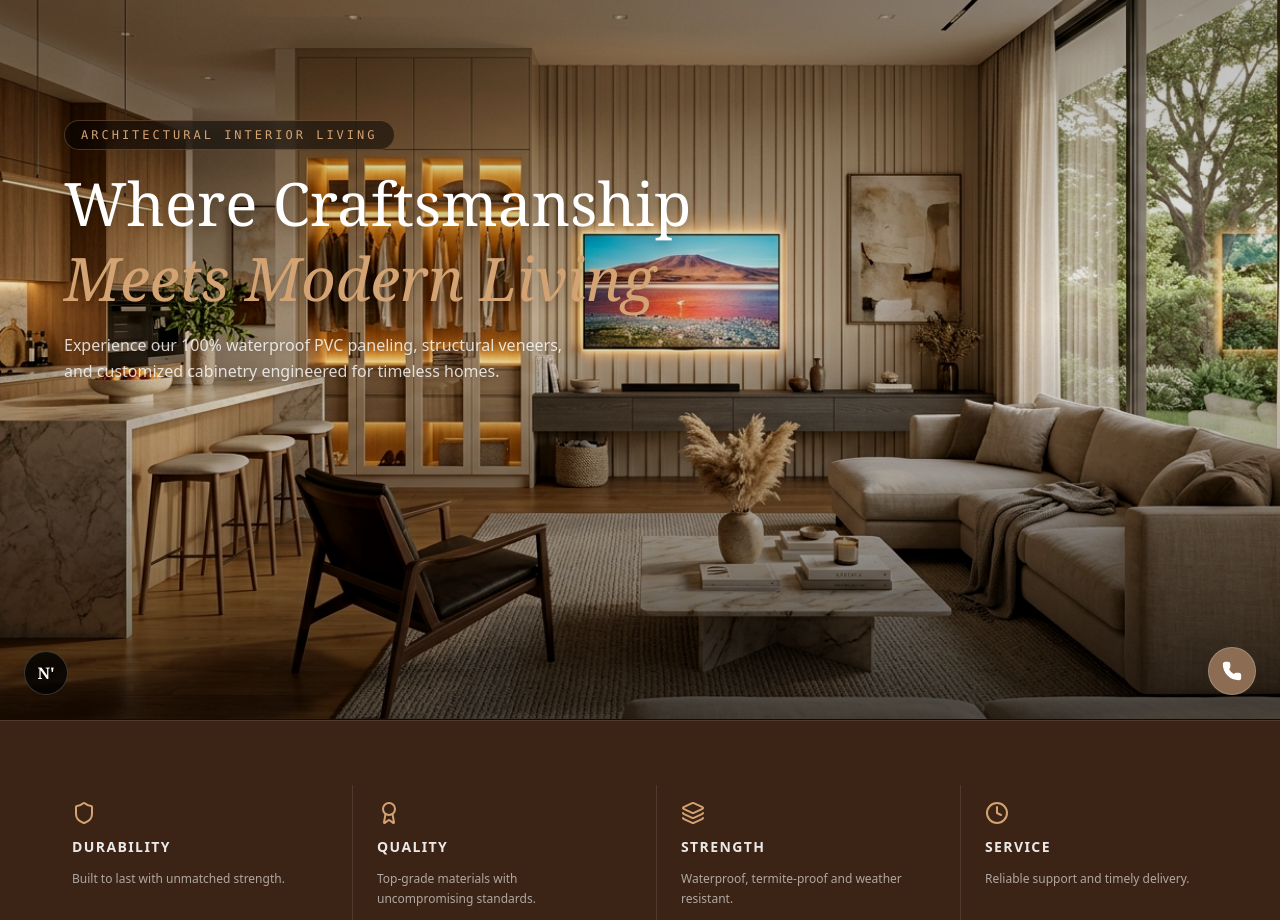
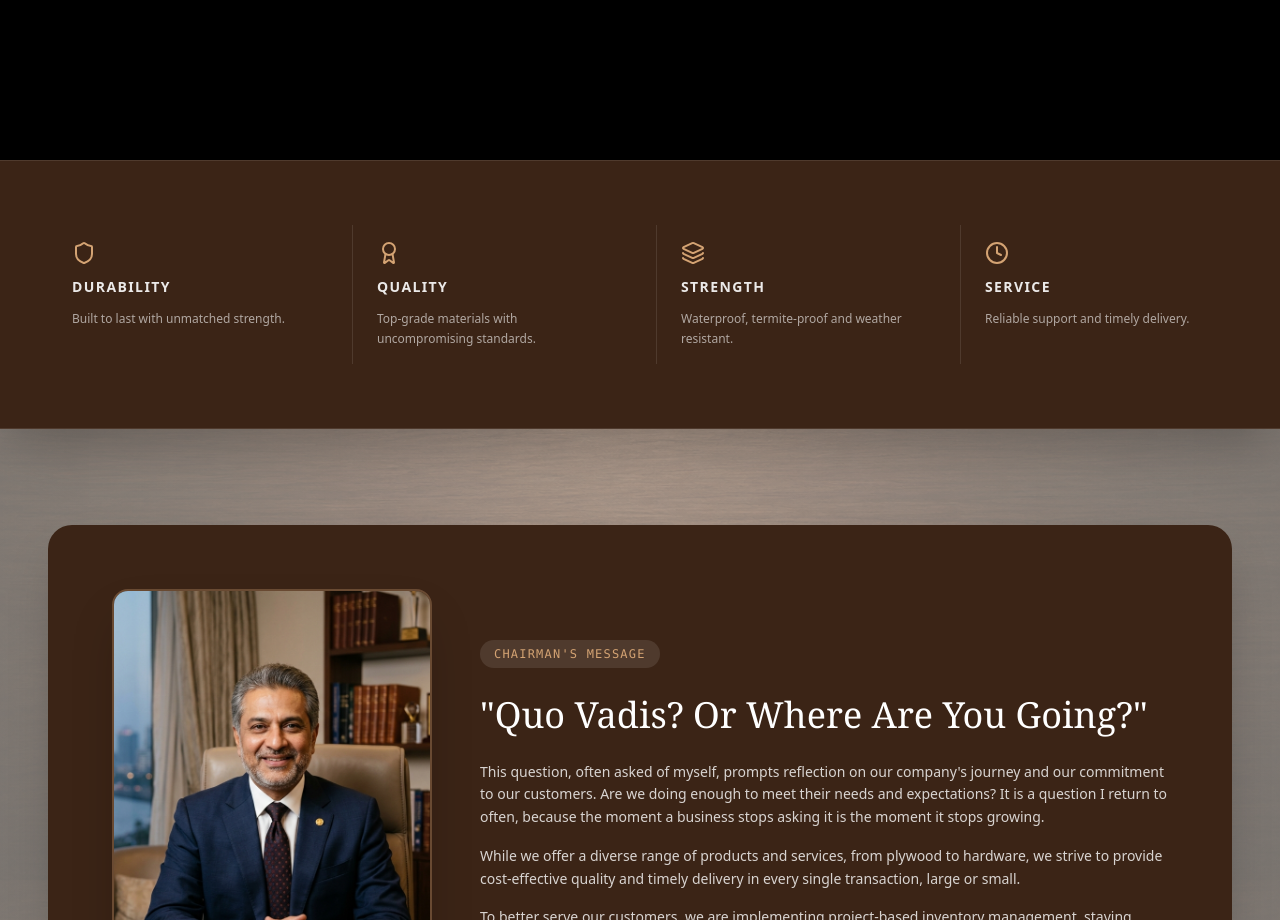
Before and after one commit to shafaf410/gratis, a Next.js app: page / in a window 1280 px wide. Shown: the part 2080-3000 px from the top of the page. Built offline with nearby package versions, Linux system fonts and the light colour scheme.

Commit message:
Overlay hero text and floating buttons directly on the last frame of scroll sequence

```diff
--- a/src/app/HeroScrollVideo.tsx
+++ b/src/app/HeroScrollVideo.tsx
@@ -1,8 +1,9 @@
 "use client";
 
 import React, { useRef, useEffect, useState } from "react";
+import { Phone } from "lucide-react";
 
-const TOTAL_FRAMES = 204;
+const TOTAL_FRAMES = 203;
 
 // Helper to format frame numbers like ezgif-frame-001.jpg
 const getFramePath = (index: number) => {
@@ -15,6 +16,7 @@ export default function HeroScrollVideo() {
   const canvasRef = useRef<HTMLCanvasElement>(null);
   const imagesRef = useRef<HTMLImageElement[]>([]);
   const [loadedCount, setLoadedCount] = useState(0);
+  const [overlayOpacity, setOverlayOpacity] = useState(0);
 
   useEffect(() => {
     const images: HTMLImageElement[] = [];
@@ -92,9 +94,18 @@ export default function HeroScrollVideo() {
         if (totalScrollable > 0) {
           const currentScroll = Math.min(Math.max(-rect.top, 0), totalScrollable);
           const scrollFraction = currentScroll / totalScrollable;
-          // Finish full 204 frame sequence by 85% scroll, so completed final frame holds before moving down
-          const frameProgress = Math.min(scrollFraction / 0.85, 1.0);
+
+          // Complete animation by 80% scroll
+          const frameProgress = Math.min(scrollFraction / 0.80, 1.0);
           targetFrame = frameProgress * (TOTAL_FRAMES - 1);
+
+          // Calculate overlay opacity: fade in between 70% and 90% scroll
+          if (scrollFraction > 0.65) {
+            const opacity = Math.min(Math.max((scrollFraction - 0.65) / 0.25, 0), 1);
+            setOverlayOpacity(opacity);
+          } else {
+            setOverlayOpacity(0);
+          }
         }
 
         // Lerp (Linear Interpolation) for 60fps silky smooth frame transitions
@@ -115,7 +126,7 @@ export default function HeroScrollVideo() {
   }, []);
 
   return (
-    <div ref={containerRef} className="relative w-full h-[250vh] bg-black select-none">
+    <div ref={containerRef} className="relative w-full h-[280vh] bg-black select-none">
       {/* Sticky Fullscreen Canvas Container */}
       <div className="sticky top-0 h-screen w-full overflow-hidden flex items-center justify-center bg-black">
         {/* Loading overlay while first few frames load */}
@@ -131,6 +142,43 @@ export default function HeroScrollVideo() {
           ref={canvasRef}
           className="w-full h-full block pointer-events-none"
         />
+
+        {/* FADES IN ON LAST FRAME: Hero Overlay Content & Buttons */}
+        <div
+          className="absolute inset-0 pointer-events-none transition-opacity duration-300 z-20 flex flex-col justify-between p-6 md:p-12"
+          style={{ opacity: overlayOpacity }}
+        >
+          {/* Top Subtle Subtitle */}
+          <div className="pt-20 md:pt-24 max-w-xl space-y-3">
+            <span className="text-xs font-mono uppercase tracking-[0.25em] text-[#D4A373] bg-black/60 px-4 py-1.5 rounded-full backdrop-blur-md border border-[#D4A373]/30 inline-block shadow-lg">
+              ARCHITECTURAL INTERIOR SOLUTIONS
+            </span>
+            <h1 className="text-3xl md:text-5xl font-serif text-white font-medium leading-tight drop-shadow-2xl">
+              Where Craftsmanship <br />
+              <span className="italic text-[#D4A373]">Meets Modern Living</span>
+            </h1>
+          </div>
+
+          {/* Bottom Controls matching screenshot */}
+          <div className="w-full flex items-center justify-between pointer-events-auto">
+            {/* Bottom-Left N' Badge Button */}
+            <button
+              className="w-11 h-11 rounded-full bg-black/85 hover:bg-black text-white font-serif font-bold text-base flex items-center justify-center shadow-2xl border border-white/20 hover:scale-110 active:scale-95 transition-all duration-300 group"
+              title="Gratis Group Brand"
+            >
+              <span className="group-hover:rotate-12 transition-transform">N&apos;</span>
+            </button>
+
+            {/* Bottom-Right Call Icon Button */}
+            <a
+              href="tel:+919544048877"
+              className="w-12 h-12 rounded-full bg-[#8C6D53] hover:bg-[#725740] text-white flex items-center justify-center shadow-2xl border border-white/20 hover:scale-110 active:scale-95 transition-all duration-300"
+              title="Call Gratis Direct"
+            >
+              <Phone size={20} className="fill-white" />
+            </a>
+          </div>
+        </div>
       </div>
     </div>
   );
--- a/src/app/page.tsx
+++ b/src/app/page.tsx
@@ -298,58 +298,8 @@ export default function GratisHomepage() {
       </AnimatePresence>
 
 
-      {/* HERO SCROLL VIDEO ANIMATION SECTION */}
+      {/* HERO SCROLL ANIMATION SECTION (OVERLAY APPEARS ON LAST FRAME) */}
       <HeroScrollVideo />
-
-      {/* LUXURY INTERIOR LIVING SPACE HERO SECTION */}
-      <section className="relative w-full h-screen bg-[#140E0A] overflow-hidden select-none border-b border-black/10">
-        {/* Background Image */}
-        <div className="absolute inset-0 w-full h-full">
-          <img
-            src="/hero-living-space.jpg"
-            alt="Gratis Luxury Interior Living Space"
-            className="w-full h-full object-cover brightness-[0.92] contrast-[1.05]"
-          />
-        </div>
-
-        {/* Subtle Ambient Gradients */}
-        <div className="absolute inset-0 bg-gradient-to-t from-black/60 via-transparent to-black/30 pointer-events-none" />
-
-        {/* Header Overlay Text */}
-        <div className="absolute top-1/4 left-6 md:left-16 z-20 max-w-2xl space-y-4">
-          <span className="text-xs font-mono uppercase tracking-[0.25em] text-[#D4A373] bg-black/50 px-4 py-1.5 rounded-full backdrop-blur-md border border-[#D4A373]/30 inline-block">
-            ARCHITECTURAL INTERIOR LIVING
-          </span>
-          <h1 className="text-4xl md:text-6xl font-serif text-white font-medium leading-tight drop-shadow-lg">
-            Where Craftsmanship <br />
-            <span className="italic text-[#D4A373]">Meets Modern Living</span>
-          </h1>
-          <p className="text-sm md:text-base text-white/80 font-light max-w-lg leading-relaxed drop-shadow">
-            Experience our 100% waterproof PVC paneling, structural veneers, and customized cabinetry engineered for timeless homes.
-          </p>
-        </div>
-
-        {/* Floating Bottom-Left N' Badge Icon */}
-        <div className="absolute bottom-6 left-6 z-30">
-          <button
-            className="w-11 h-11 rounded-full bg-black/80 hover:bg-black text-white font-serif font-bold text-base flex items-center justify-center shadow-2xl border border-white/20 hover:scale-110 active:scale-95 transition-all duration-300 group"
-            title="Gratis Group Brand"
-          >
-            <span className="group-hover:rotate-12 transition-transform">N&apos;</span>
-          </button>
-        </div>
-
-        {/* Floating Bottom-Right Call Icon Button */}
-        <div className="absolute bottom-6 right-6 z-30">
-          <a
-            href="tel:+919544048877"
-            className="w-12 h-12 rounded-full bg-[#8C6D53] hover:bg-[#725740] text-white flex items-center justify-center shadow-2xl border border-white/20 hover:scale-110 active:scale-95 transition-all duration-300"
-            title="Call Gratis Direct"
-          >
-            <Phone size={20} className="fill-white" />
-          </a>
-        </div>
-      </section>
 
       {/* WEBSITE STARTS IMMEDIATELY AFTER HERO WITH 11.PNG BG INTEGRATION & HIGH CONTRAST TINT */}
       <div
```
